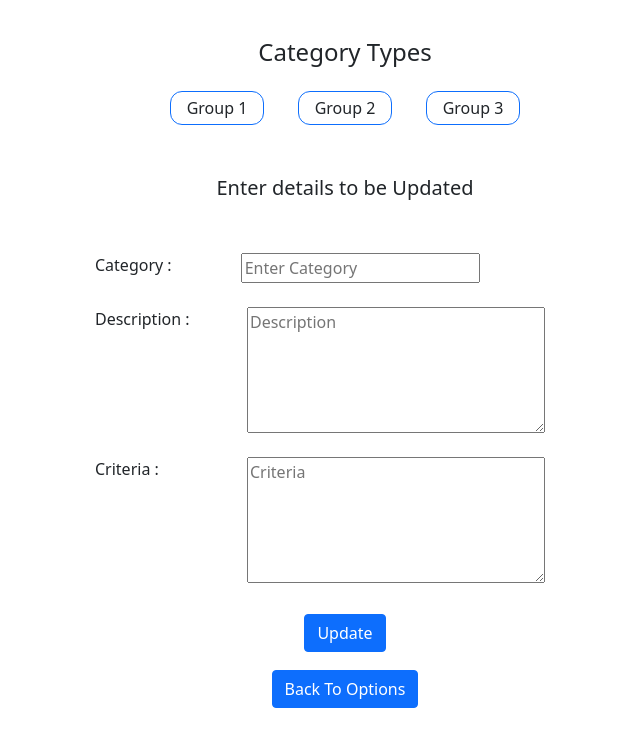
After one commit to DBMS-Project-Z/DBMS-Project, a PHP site: page /admin/update-cat.php in a window 1280 px wide. The commit adds this page. Shown: the top 747 px of the page, without its empty margins (295-935 px from the left). Run offline with PHP 8.4, Linux system fonts and the light colour scheme.

Commit message:
Category options added

```diff
--- a/admin/cat-options.php
+++ b/admin/cat-options.php
@@ -20,17 +20,17 @@
         <div class="container-fluid">
             <div class="row">
                 <div class="col-12 p-3">
-                    <a href=""><button type="button" class="btn btn-outline-primary">Add Into Category Table</button></a>
+                    <a href="add-cat.php"><button type="button" class="btn btn-outline-primary">Add Into Category Table</button></a>
                 </div>
             </div>
             <div class="row">
                 <div class="col-12 p-3">
-                    <a href=""><button type="button" class="btn btn-outline-primary">Delete from Category Table</button></a>
+                    <a href="del-cat.php"><button type="button" class="btn btn-outline-primary">Delete from Category Table</button></a>
                 </div>
             </div>
             <div class="row">
                 <div class="col-12 p-3">
-                    <a href=""><button type="button" class="btn btn-outline-primary">Update Category Table</button></a>
+                    <a href="update-cat.php"><button type="button" class="btn btn-outline-primary">Update Category Table</button></a>
                 </div>
             </div>
         </div>
--- /dev/null
+++ b/admin/update-cat.php
@@ -0,0 +1,132 @@
+<?php
+    if(isset($_POST['submit'])) {
+        include('../dbconnection.php');
+        // echo $_POST['cat'];
+        // echo $_POST['des'];
+        // echo $_POST['criteria'];
+        $cat = $_POST['cat'];
+        $des = $_POST['des'];
+        $crit = $_POST['criteria'];
+
+        $query = "UPDATE `category`
+                SET `cat_description`='$des', `cat_criteria`='$crit'
+                WHERE `cat_type` = '$cat'";
+        $run = mysqli_query($conn,$query);
+
+        if($run == true) {
+            ?>
+            <script type="text/javascript">
+               alert("Information Updated!");
+               window.open('cat-options.php','_self');
+            </script>
+            <?php
+        }
+        else {
+            echo("error: ".mysqli_error($conn));
+        }
+    }
+
+?>
+
+<!DOCTYPE html>
+<html>
+    <head>
+        <meta charset="utf-8">
+        <meta http-equiv="X-UA-Compatible" content="IE=edge">
+        <title></title>
+        <meta name="description" content="">
+        <meta name="viewport" content="width=device-width, initial-scale=1">
+        <!-- Core Bootstrap Code -->
+        <link href="https://cdn.jsdelivr.net/npm/bootstrap@5.0.0-beta1/dist/css/bootstrap.min.css" rel="stylesheet" integrity="sha384-giJF6kkoqNQ00vy+HMDP7azOuL0xtbfIcaT9wjKHr8RbDVddVHyTfAAsrekwKmP1" crossorigin="anonymous">
+        <!-- Custom Styles -->
+        <link rel="stylesheet" href="">
+    </head>
+    <style>
+
+        .big-container {
+            display: flex;
+            flex-direction: row;
+            justify-content: center;
+            /* align-items: center; */
+        }
+
+        .details-container {
+            margin: 0;
+            width: 10%;
+            display: flex;
+            flex-direction: row;
+            justify-content: center;
+            align-items: center;
+        }
+
+        .details-container div {
+            border-radius: 12px;
+        }
+
+        .login-form {
+            width: 500px;
+            padding: 9% 0% 5% 0%;
+        }
+
+        .login-form label {
+            width: 90%;
+            display: flex;
+            flex-direction: row;
+            justify-content: space-between;
+        }
+
+        .login-form label:first-child {
+            justify-content: flex-start;
+        }
+
+        .login-form label:first-child input {
+            margin-left: 69px;
+        }
+
+        .login-form button {
+            margin: 1.5% 0 2.1%;
+        }
+    </style>
+    <body>
+
+        <h4 class="up-head text-center" style="margin-top: 3%;">Category Types</h4>
+
+        <div class="big-container">
+
+        <?php
+            include('../dbconnection.php');
+            $query = "SELECT *FROM`category`";
+            $run = mysqli_query($conn, $query);
+            $row = mysqli_num_rows($run);
+            while($data = mysqli_fetch_assoc($run)) {
+                ?>
+                <div class="container-fluid p-3 bg-white details-container">
+                    <div class="row p-1 border border-primary">
+                        <div class="col-12"><?php echo $data['cat_type'] ?></div>
+                    </div>
+                </div>
+                <?php
+            }
+        ?>
+        </div>
+
+        <h5 class="text-center" style="margin-top: 2.7%;">Enter details to be Updated</h5>
+
+        <div class="container d-flex justify-content-center">
+            <div class="row text-center">
+                <div class="form">
+                    <form class="login-form" method="post" action="update-cat.php">
+                        <label class="first" for="type">Category : <input id="type" type="text" placeholder="Enter Category" name="cat" required></label><br>
+                        <label for="description">Description : <textarea name="des" id="description" cols="30" rows="5" placeholder="Description" required></textarea></label><br>
+                        <label for="criteria">Criteria : <textarea name="criteria" id="criteria" cols="30" rows="5" placeholder="Criteria" required></textarea> </label><br>
+                        <button type="submit" class="btn btn-details btn-primary" name="submit" value="Update"> Update </button><br>
+                        <a href="cat-options.php"><button class="btn btn-details btn-primary" type="button">Back To Options</button></a>
+                    </form>
+                </div>
+            </div>
+        </div>
+        <!-- <script src="" async defer></script> -->
+        <!-- Bootstrap JS -->
+        <script src="https://cdn.jsdelivr.net/npm/bootstrap@5.0.0-beta1/dist/js/bootstrap.bundle.min.js" integrity="sha384-ygbV9kiqUc6oa4msXn9868pTtWMgiQaeYH7/t7LECLbyPA2x65Kgf80OJFdroafW" crossorigin="anonymous"></script>
+    </body>
+</html>
```
Also changed, not shown: admin/add-cat.php (added, +91 -0 lines), admin/del-cat.php (added, +111 -0 lines).
